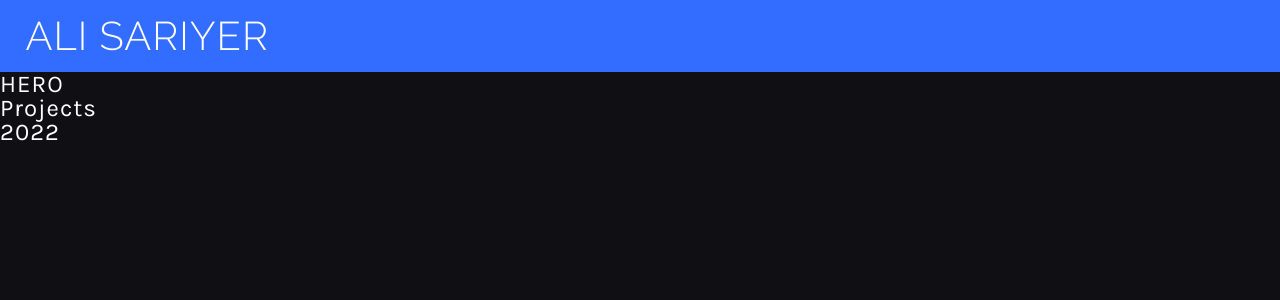
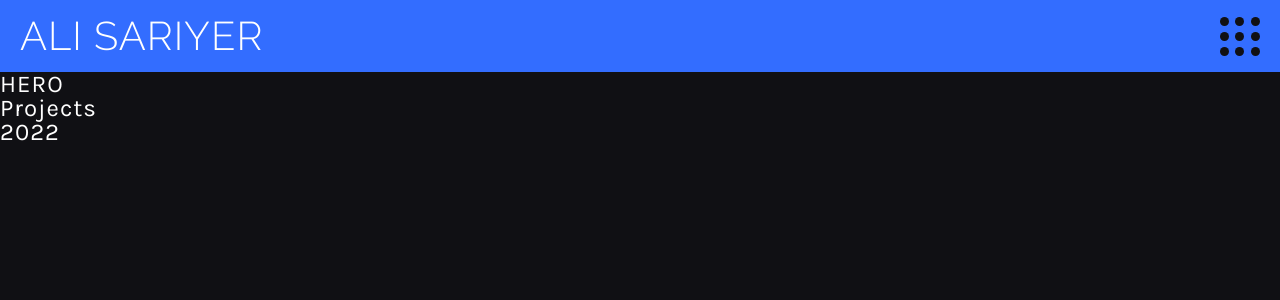
Before and after one commit to alisariyer/alisariyer, a React (Create React App) app: page / in a window 1280 px wide. Shown: the top 300 px of the page. Built offline with nearby package versions, Linux system fonts and the light colour scheme.

Commit message:
1. Add dot component 2. Add dot-container and dot div classes 3. Refactor App.js 4. Remove container class

```diff
--- a/package.json
+++ b/package.json
@@ -8,6 +8,7 @@
     "@testing-library/react": "^12.1.3",
     "@testing-library/user-event": "^13.5.0",
     "gh-pages": "^3.2.3",
+    "package.json": "^2.0.1",
     "react": "^17.0.2",
     "react-dom": "^17.0.2",
     "react-scripts": "5.0.0",
--- /dev/null
+++ b/src/components/Dots.js
@@ -0,0 +1,8 @@
+import React from "react";
+
+export default function Dots() {
+  const dots = Array.from("123456789").map((value, index) => (
+    <div key={index} className="dot"></div>
+  ));
+  return <div className="dot-container">{dots}</div>;
+}
--- a/src/components/Header.js
+++ b/src/components/Header.js
@@ -1,11 +1,11 @@
 import React from "react";
+import Dots from "./Dots";
 
 export default function Header() {
   return (
-    <header>
-      <div className="container">
+    <header className="main-header">
         <h1>ALI SARIYER</h1>
-      </div>
+        <Dots />
     </header>
   );
 }
--- a/src/css/initial.css
+++ b/src/css/initial.css
@@ -90,8 +90,3 @@ select {
 /**************************************************/
 /* Utility classses                               */
 /**************************************************/
-
-.container {
-    width: 96%;
-    margin-inline: auto;
-}
--- a/src/css/main.css
+++ b/src/css/main.css
@@ -1,16 +1,38 @@
+/**************************************************/
+/* Components                                     */
+/**************************************************/
+
+.dot-container {
+    --rem: .9rem;
+    width: calc( var(--rem) * 4.5);
+    display: grid;
+    grid-template-columns: repeat(3, 1fr);
+    gap: calc(var(--rem) / 1.5);
+}
+
+.dot {
+    background-color: hsl( var(--clr-dark));
+    width: calc(var(--rem));
+    aspect-ratio: 1;
+    border-radius: 50%;
+    justify-self: center;
+    align-self: center;
+}
+
 /**************************************************/
 /* Header                                         */
 /**************************************************/
 
-header {
-    height: calc(var(--rem) * 7.2);
-    background-color: hsl( var(--clr-blue) / 1);
+.main-header {
     display: flex;
     justify-content: space-between;
     align-items: center;
+    padding-inline: calc(var(--rem) * 2);
+    height: calc(var(--rem) * 7.2);
+    background-color: hsl( var(--clr-blue) / 1);
 }
 
-header h1 {
+.main-header h1 {
     font-family: 'Raleway', sans-serif;
     font-size: calc(var(--rem) * 4);
     font-weight: 300;
```
Also changed, not shown: 1 other file (tests, documents, lock files or other folders).
